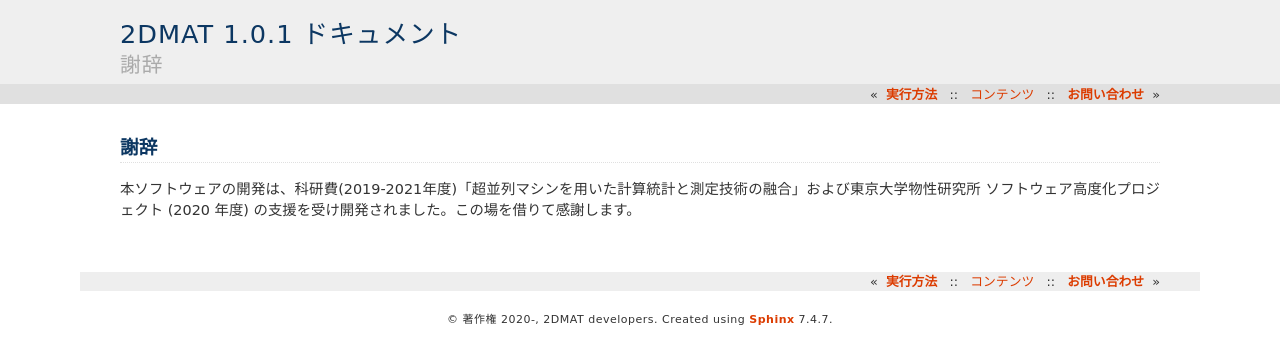
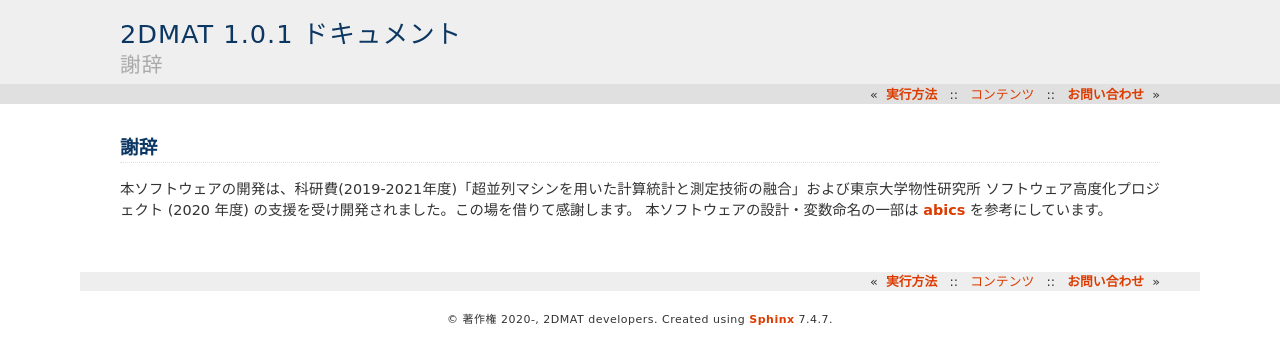
Before and after one commit to issp-center-dev/2DMAT, a Sphinx documentation site: the page built from doc/ja/source/acknowledgement.rst, in a window 1280 px wide. Shown: the top 364 px of the page. Built offline with Sphinx 7.4.7, drawn with Linux system fonts in a browser that asks for light colours.

Commit message:
added acknowledgement for abics

```diff
--- a/doc/en/source/acknowledgement.rst
+++ b/doc/en/source/acknowledgement.rst
@@ -2,3 +2,4 @@
 Acknowledgements
 ***************************
 The development of 2DMAT was supported by JSPS KAKENHI Grant Number 19H04125 "Unification of computational statistics and measurement technology by massively parallel machine" and "Project for advancement of software usability in materials science" of The Institute for Solid State Physics, The University of Tokyo.
+A part of the design of and naming in software is inspired by `abics <https://github.com/issp-center-dev/abics>`_
--- a/doc/ja/source/acknowledgement.rst
+++ b/doc/ja/source/acknowledgement.rst
@@ -2,3 +2,4 @@
 謝辞
 ***************************
 本ソフトウェアの開発は、科研費(2019-2021年度)「超並列マシンを用いた計算統計と測定技術の融合」および東京大学物性研究所 ソフトウェア高度化プロジェクト (2020 年度) の支援を受け開発されました。この場を借りて感謝します。
+本ソフトウェアの設計・変数命名の一部は `abics <https://github.com/issp-center-dev/abICS>`_ を参考にしています。
```
